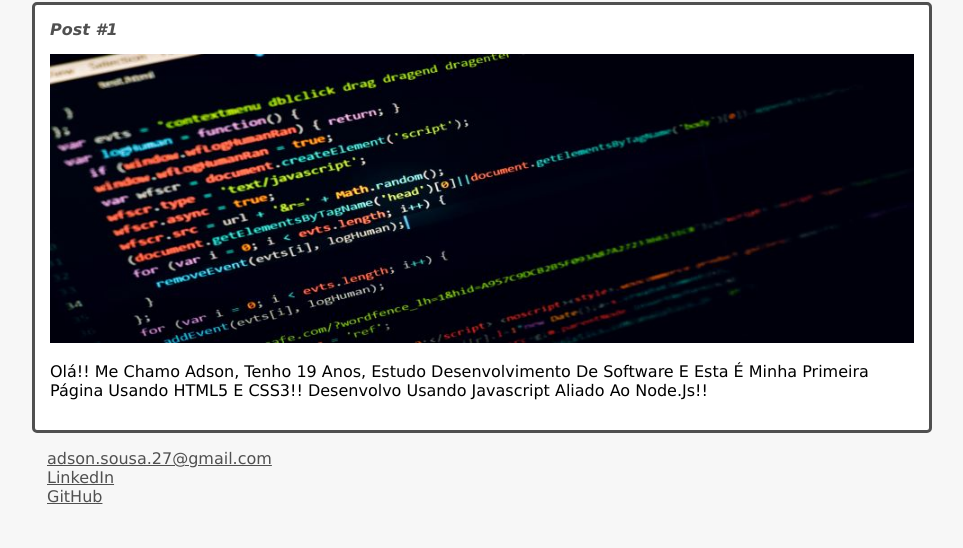
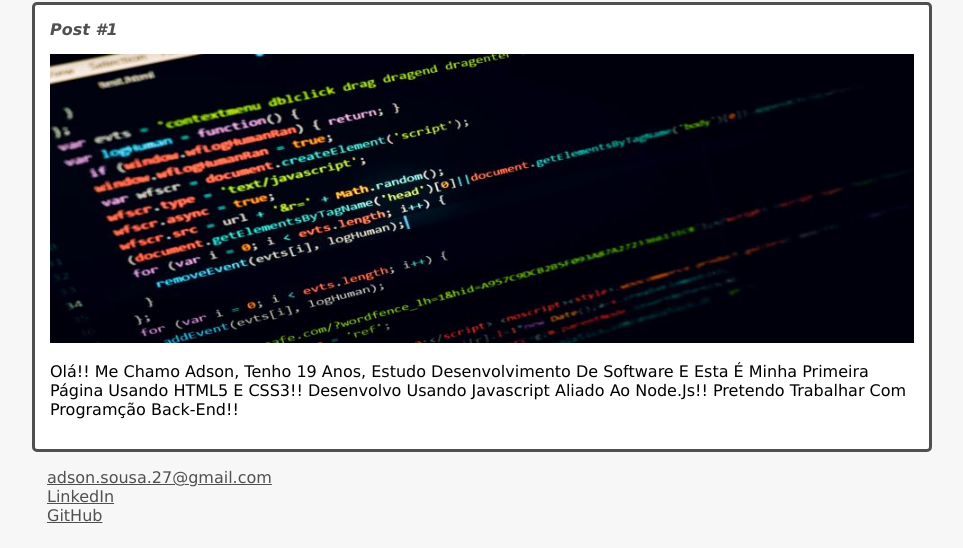
Before and after one commit to adson-SO/alura-git-github, a plain HTML site: page index.html in a window 1280 px wide. Shown: the part 252-800 px from the top of the page, without its empty margins (158-1121 px from the left). Drawn offline with Linux system fonts and the light colour scheme.

Commit message:
Adiciona novas informações ao parágrafo

```diff
--- a/index.html
+++ b/index.html
@@ -21,7 +21,7 @@
                 </header>
                 <p class="post-content">
                     Olá!! Me chamo Adson, tenho 19 anos, estudo desenvolvimento de software e esta é minha primeira página usando HTML5 e CSS3!!
-                    Desenvolvo usando Javascript aliado ao Node.js!!
+                    Desenvolvo usando Javascript aliado ao Node.js!! Pretendo trabalhar com programção back-end!!
 
                 </p>
             </article>
```
